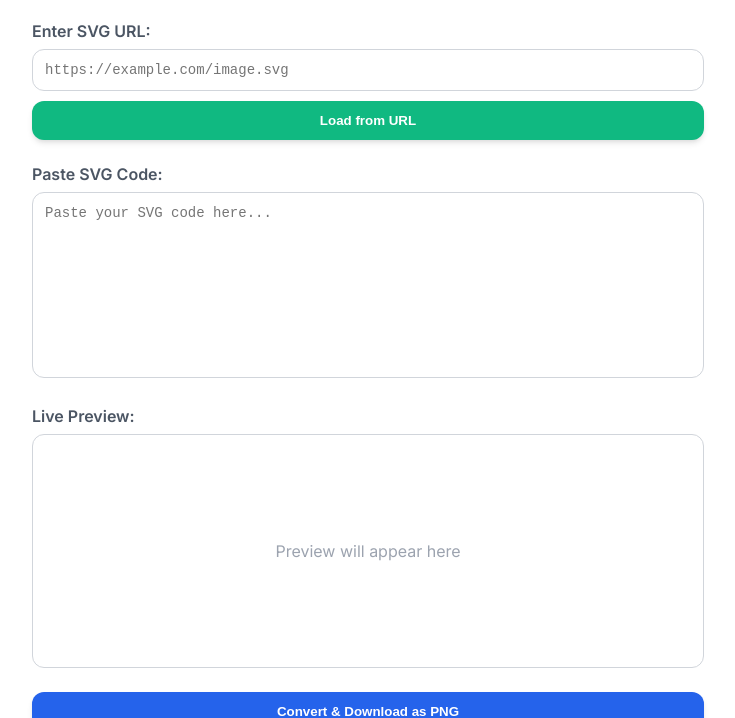
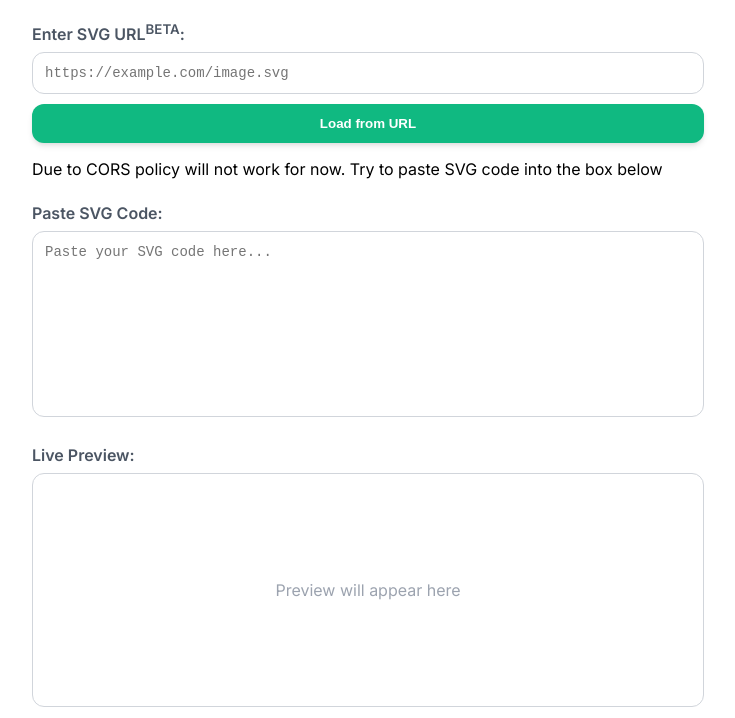
Before and after one commit to Dascent/4ai, a plain HTML site: page source/projects/svg-to-png/index.html in a window 1280 px wide. Shown: the part 107-825 px from the top of the page, without its empty margins (272-1007 px from the left). Drawn offline with Linux system fonts and the light colour scheme.

Commit message:
Update index.html

```diff
--- a/source/projects/svg-to-png/index.html
+++ b/source/projects/svg-to-png/index.html
@@ -157,9 +157,10 @@
 
         <!-- Input for SVG URL -->
         <div class="input-group">
-            <label for="svg-url">Enter SVG URL:</label>
+            <label for="svg-url">Enter SVG URL<sup>BETA</sup>:</label>
             <input type="url" id="svg-url" class="mbtm" placeholder="https://example.com/image.svg" />
             <button id="load-url-button" class="button url-button">Load from URL</button>
+			<p>Due to CORS policy will not work for now. Try to paste SVG code into the box below</p>
         </div>
 
         <!-- CORS Information
```
